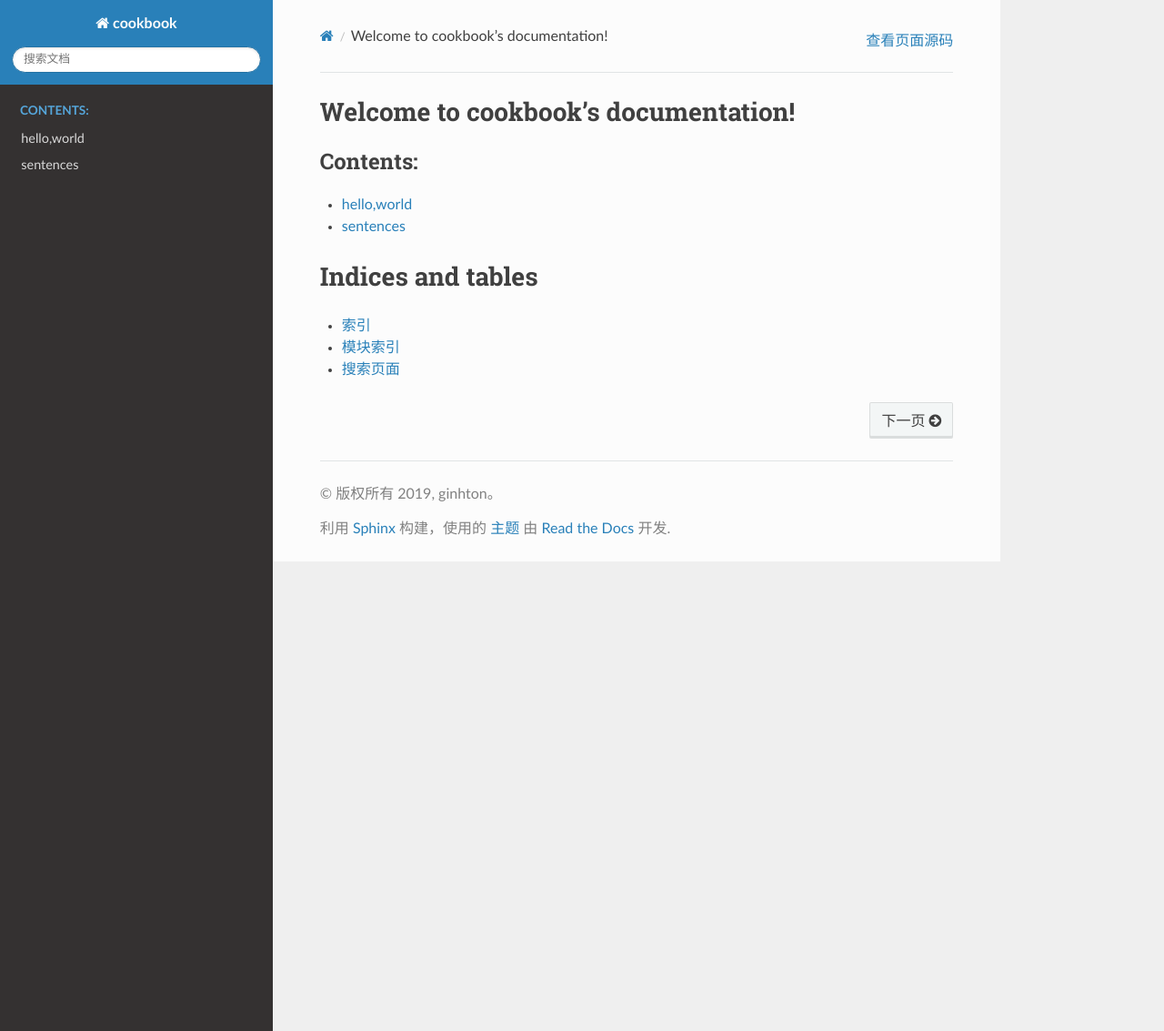
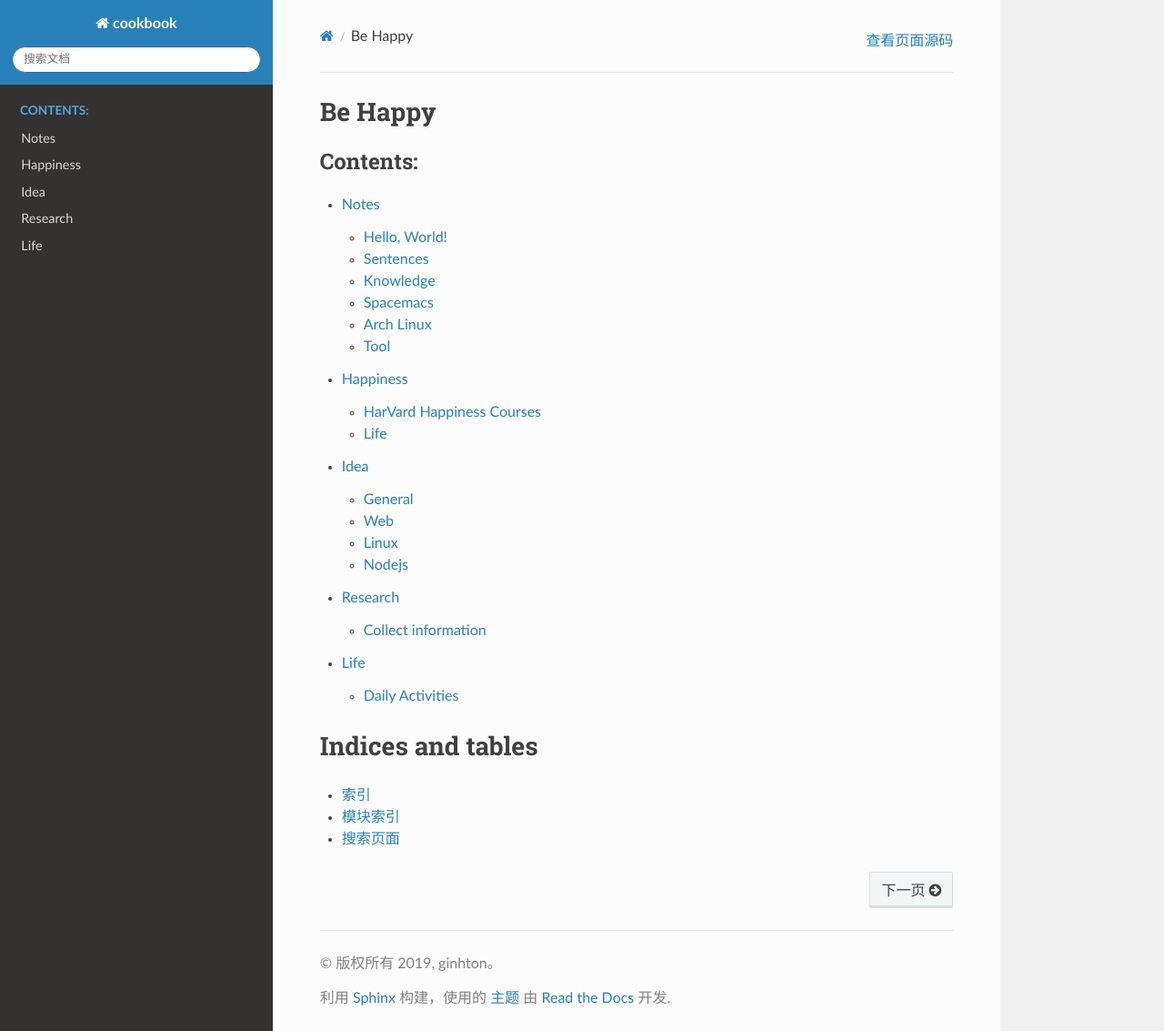
Before and after one commit to ginhton/cookbook, a Sphinx documentation site: the page built from source/index.rst, in a window 1280 px wide and 1133 px high. Shown: the whole window at 91% size. Built offline with Sphinx 7.4.7 and the Read the Docs theme 2.0.0, drawn with Linux system fonts in a browser that asks for light colours.

Commit message:
add a bouch of things

```diff
--- /dev/null
+++ b/source/happiness/index.rst
@@ -0,0 +1,12 @@
+Happiness
+==========
+
+Learn to fail, fail to learn.
+
+Become Happier!
+
+.. toctree::
+   :maxdepth: 2
+
+   harvard-happiness
+   life
--- /dev/null
+++ b/source/idea/general.rst
@@ -0,0 +1,2 @@
+General
+========
--- /dev/null
+++ b/source/idea/index.rst
@@ -0,0 +1,12 @@
+Idea
+======
+
+All Notes saved in this category
+
+.. toctree::
+   :maxdepth: 2
+
+   general
+   web
+   linux
+   nodejs
--- /dev/null
+++ b/source/idea/linux.rst
@@ -0,0 +1,2 @@
+Linux
+======
--- /dev/null
+++ b/source/idea/nodejs.rst
@@ -0,0 +1,2 @@
+Nodejs
+======
--- /dev/null
+++ b/source/idea/web.rst
@@ -0,0 +1,2 @@
+Web
+====
--- a/source/index.rst
+++ b/source/index.rst
@@ -3,15 +3,18 @@
    You can adapt this file completely to your liking, but it should at least
    contain the root `toctree` directive.
 
-Welcome to cookbook's documentation!
+Be Happy
 ====================================
 
 .. toctree::
    :maxdepth: 2
    :caption: Contents:
 
-   notes/hi
-   notes/sentences
+   notes/index
+   happiness/index
+   idea/index
+   research/index
+   life/index
 
 
 Indices and tables
--- /dev/null
+++ b/source/life/index.rst
@@ -0,0 +1,9 @@
+Life
+==========
+
+Things about life
+
+.. toctree::
+   :maxdepth: 2
+
+   daily
--- a/source/notes/hi.rst
+++ b/source/notes/hi.rst
@@ -1,2 +1,4 @@
-hello,world
+Hello, World!
 =============
+
+Hello, World!
--- /dev/null
+++ b/source/notes/index.rst
@@ -0,0 +1,14 @@
+Notes
+======
+
+All Notes saved in this category
+
+.. toctree::
+   :maxdepth: 2
+
+   hi
+   sentences
+   knowledge
+   spacemacs
+   archlinux
+   tool
--- a/source/notes/sentences.rst
+++ b/source/notes/sentences.rst
@@ -1,4 +1,4 @@
-sentences
+Sentences
 ===========
 
 你是个好人，却并无用处
```
Also changed, not shown: source/happiness/harvard-happiness.rst (added, +65 -0 lines), source/happiness/life.rst (added, +24 -0 lines), source/life/daily.rst (added, +31 -0 lines), source/notes/archlinux.rst (added, +17 -0 lines), source/notes/knowledge.rst (added, +115 -0 lines), source/notes/spacemacs.rst (added, +22 -0 lines), source/notes/tool.rst (added, +177 -0 lines), source/research/collect-info.rst (added, +42 -0 lines), source/research/index.rst (added, +9 -0 lines).
